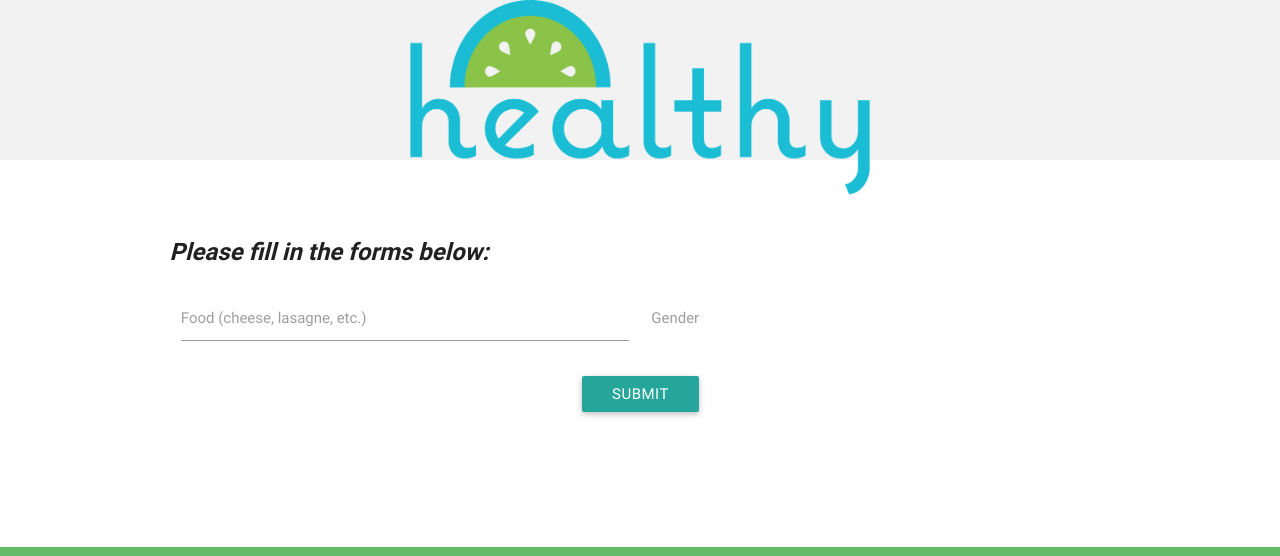
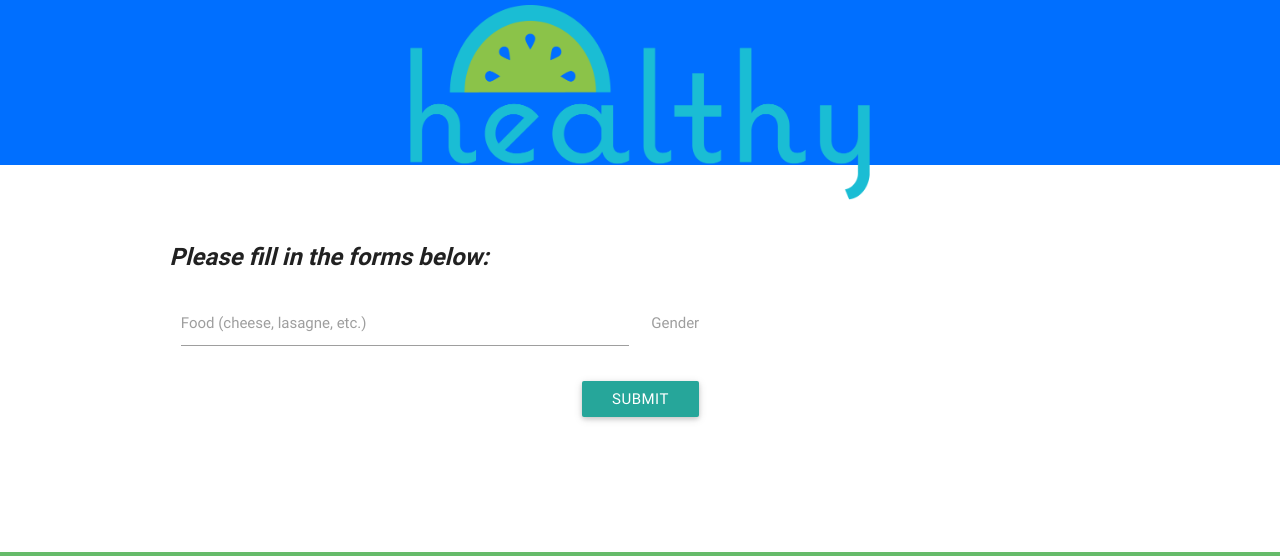
Before and after one commit to SubjectRefresh/Food, a website: page pages/index.html in a window 1280 px wide. Shown: the top 556 px of the page. Drawn offline with nearby package versions, Linux system fonts and the light colour scheme; files that its build step writes are made by us from their sources; a script that the page names is missing; files whose address does not match are found by name.

Commit message:
testering 5

```diff
--- a/pages/index.html
+++ b/pages/index.html
@@ -15,7 +15,7 @@
 </head>
 
 <body>
-<div style="width:100%;height:160px;background-color:#f2f2f2;">
+<div style="width:100%;height:165px;background-color:#006FFF;padding-top:5px;">
 <Center>
 <img src="img/food.png" style="height:200px;"/>
 </Center>
```
